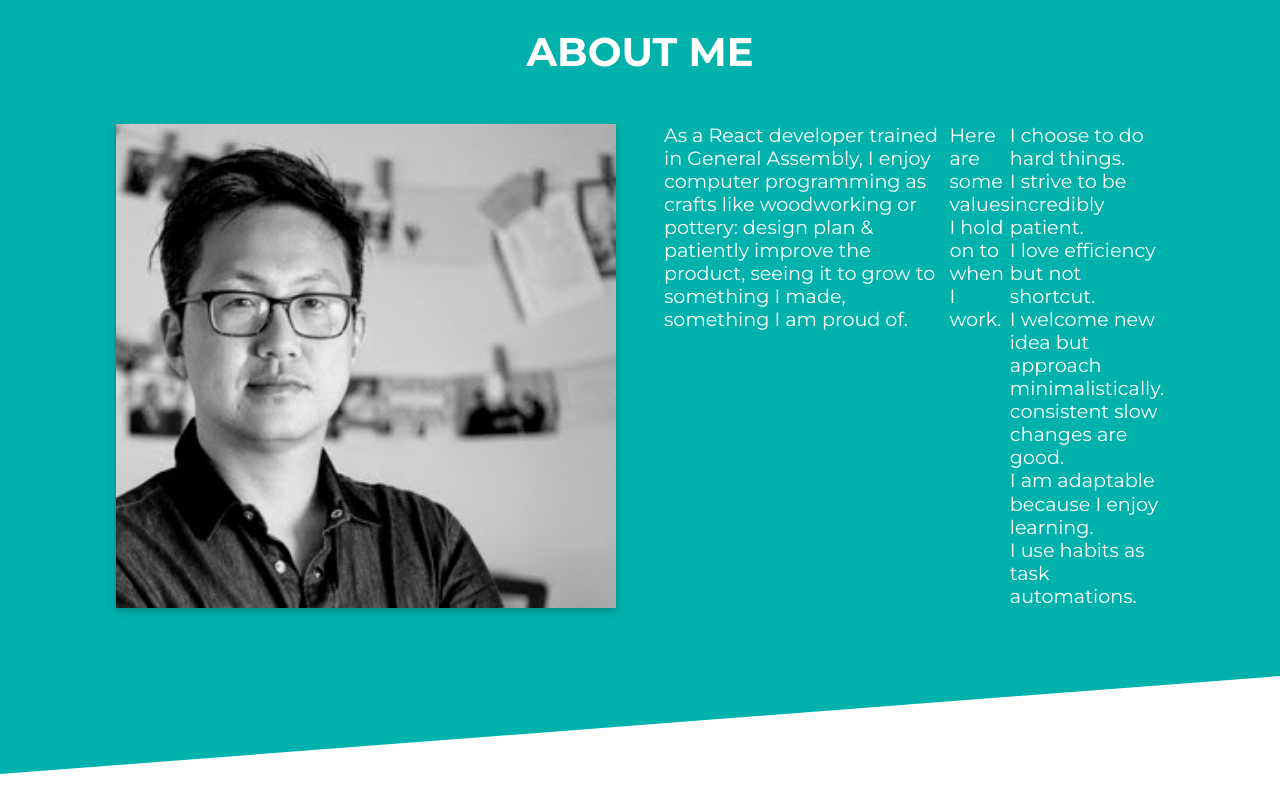
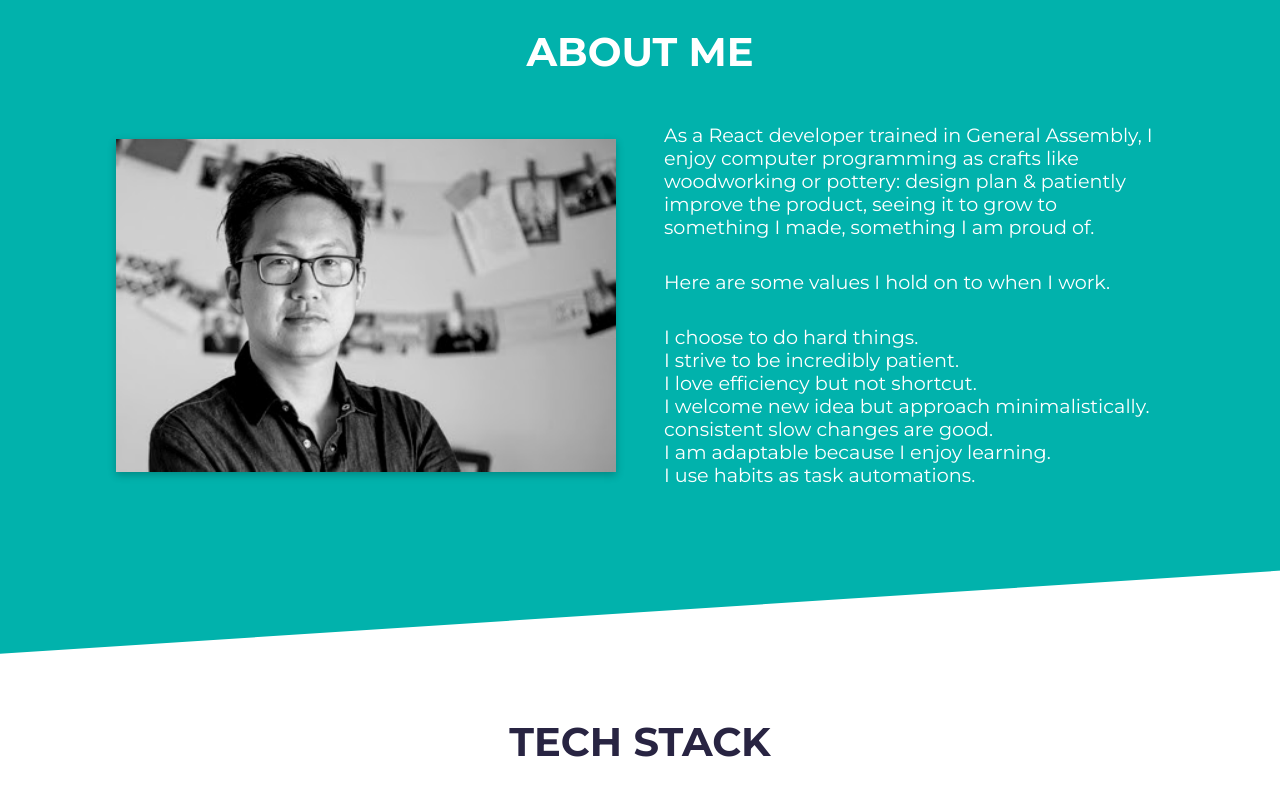
Before and after one commit to codessi/portfolio22, a React (Create React App) app: page / in a window 1280 px wide. Shown: the part 820-1620 px from the top of the page. Built offline with nearby package versions, Linux system fonts and the light colour scheme; grey boxes are pictures that could not be loaded.

Commit message:
fix flex problem

```diff
--- a/src/App.js
+++ b/src/App.js
@@ -36,7 +36,7 @@ function App() {
                 <div ref={meRef} className={`image-wrapper hidden ${meVisible ? "show" : ""}`} >
                   <img src={profile} alt="profile"   />
                 </div>
-                <div className={` description image-wrapper hidden ${meVisible ? "show" : ""}`}>
+                <div className={` description hidden ${meVisible ? "show" : ""}`}>
                   <p>
                     As a React developer trained in General Assembly, I enjoy
                     computer programming as crafts like woodworking or pottery:
--- a/src/style/App.scss
+++ b/src/style/App.scss
@@ -134,7 +134,7 @@ header {
     padding: 3rem;
   }
 
-  .about-container {
+  .flex-container {
     display: flex;
     justify-content: center;
     align-items: center;
```
